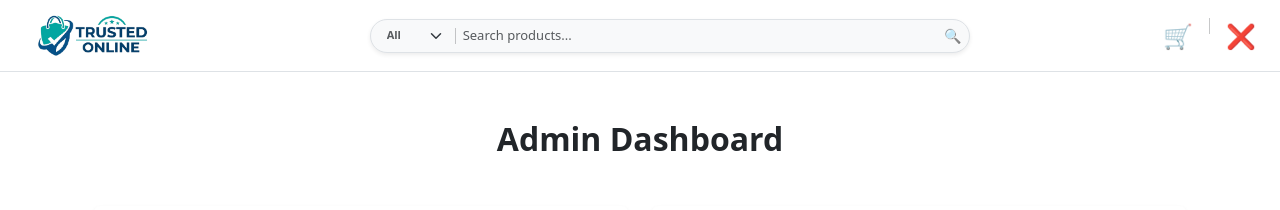
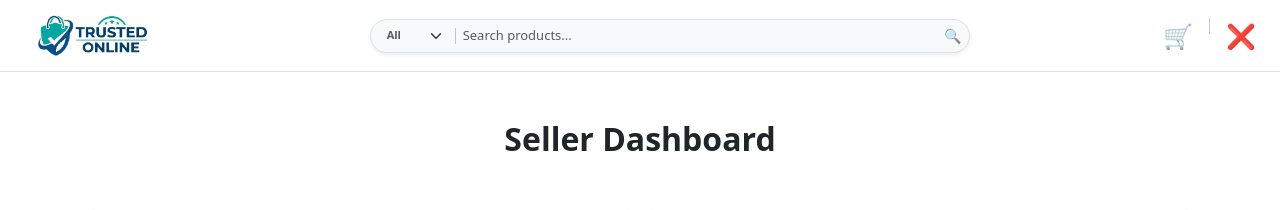
Before and after one commit to Asadullah013/Trusted-Online, a React (Create React App) app: page /admin in a window 1280 px wide. Shown: the top 210 px of the page. Built offline with nearby package versions, Linux system fonts and the light colour scheme; no server answers; the database is empty; sample sign-in values are in the browser's storage.

Commit message:
Update Admin.js

```diff
--- a/src/pages/Admin.js
+++ b/src/pages/Admin.js
@@ -88,7 +88,7 @@ const Admin = () => {
 
   return (
     <div className="container mt-5 mb-5">
-      <h2 className="text-center mb-5 fw-bold">Admin Dashboard</h2>
+      <h2 className="text-center mb-5 fw-bold">Seller Dashboard</h2>
 
       <div className="row">
         {/* Add Product Form */}
```
